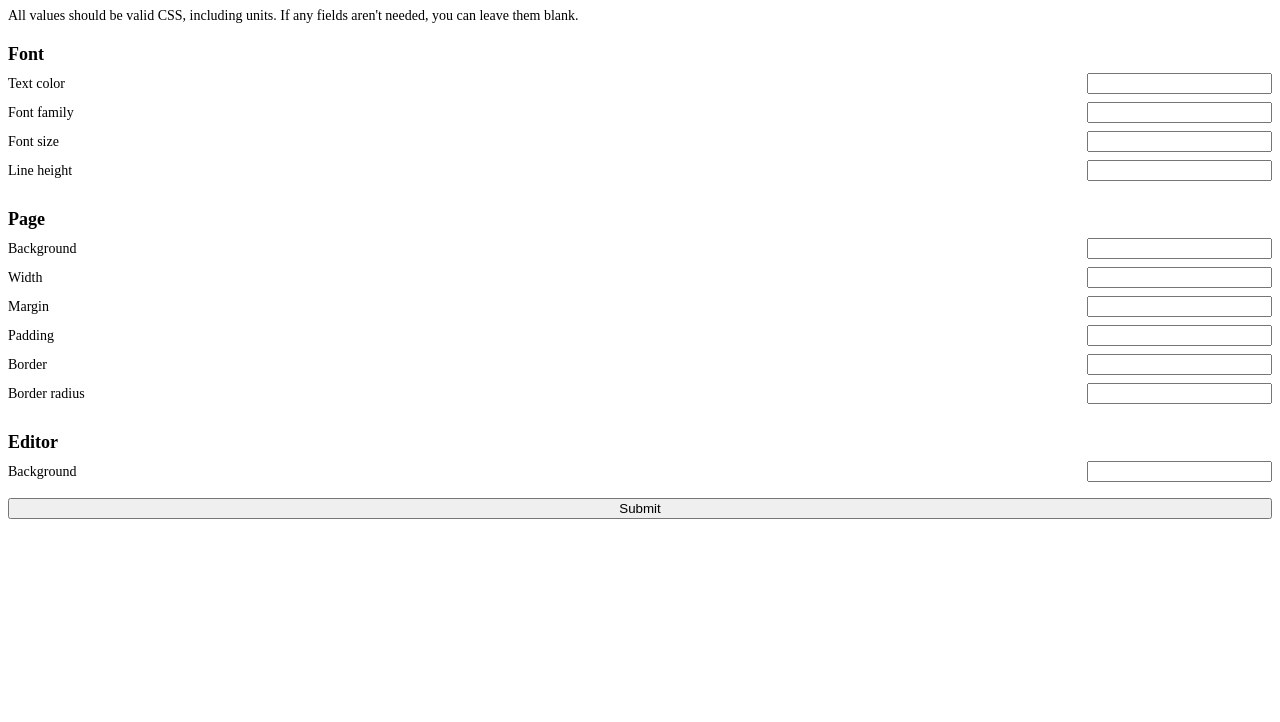
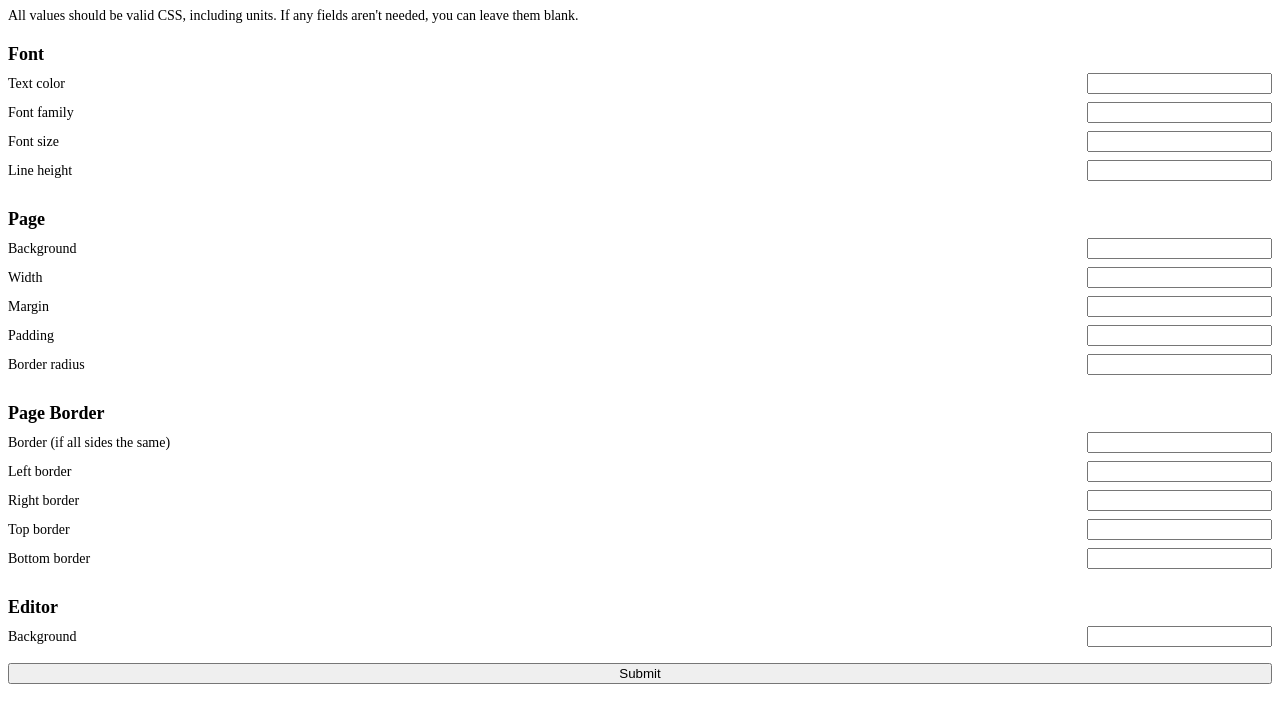
Before and after one commit to averyjohnston/4tw-style-extension, a browser extension: page src/side-panel.html in a window 1280 px wide. Drawn offline with Linux system fonts and the light colour scheme.

Commit message:
feat: add fields for individual border sides

```diff
--- a/src/side-panel.html
+++ b/src/side-panel.html
@@ -40,12 +40,30 @@
         <input name="pagePadding" type="text" />
       </label>
       <label>
-        <p>Border</p>
+        <p>Border radius</p>
+        <input name="pageBorderRadius" type="text" />
+      </label>
+
+      <h2 class="section-header">Page Border</h2>
+      <label>
+        <p>Border (if all sides the same)</p>
         <input name="pageBorder" type="text" />
       </label>
       <label>
-        <p>Border radius</p>
-        <input name="pageBorderRadius" type="text" />
+        <p>Left border</p>
+        <input name="pageBorderLeft" type="text" />
+      </label>
+      <label>
+        <p>Right border</p>
+        <input name="pageBorderRight" type="text" />
+      </label>
+      <label>
+        <p>Top border</p>
+        <input name="pageBorderTop" type="text" />
+      </label>
+      <label>
+        <p>Bottom border</p>
+        <input name="pageBorderBottom" type="text" />
       </label>
 
       <h2 class="section-header">Editor</h2>
```
